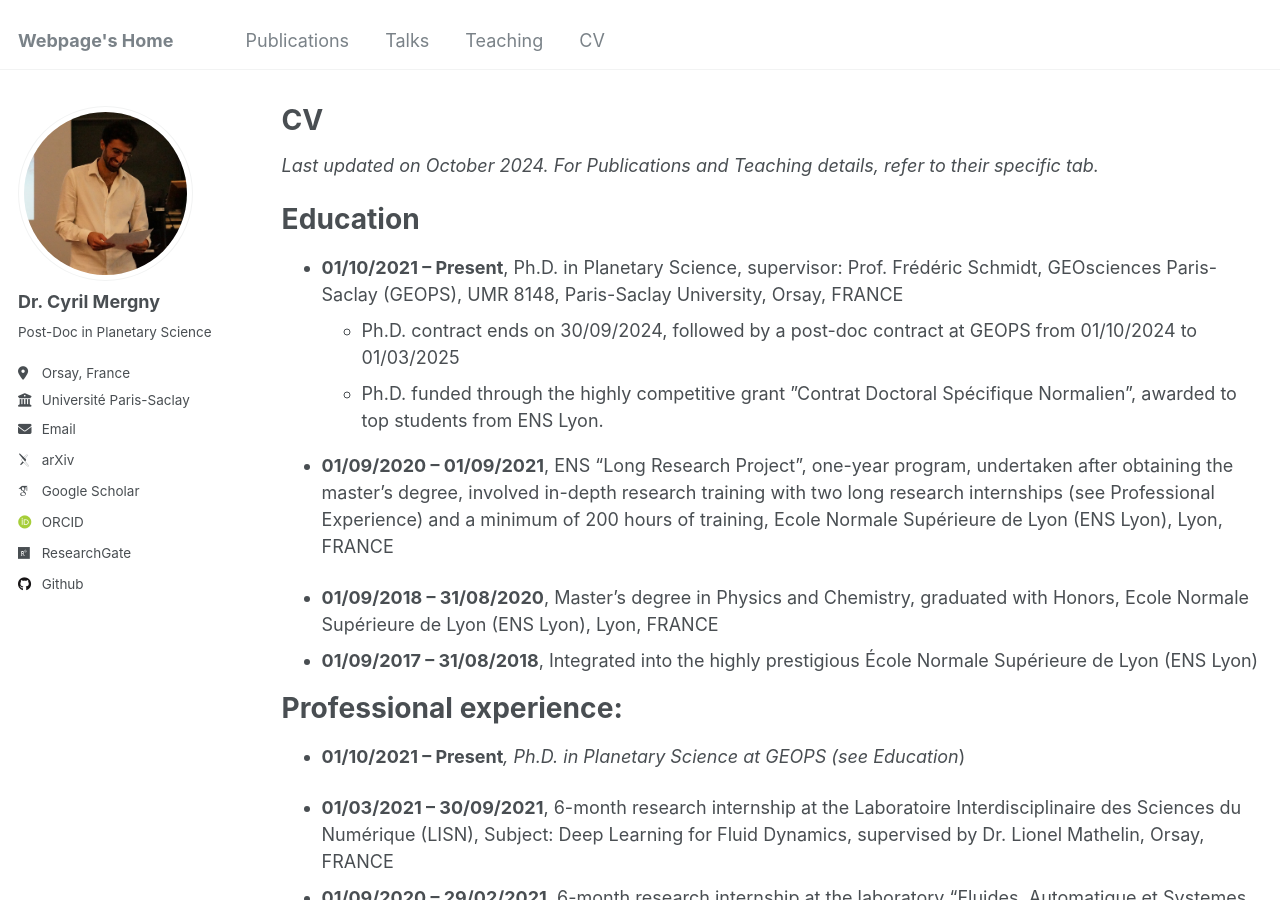
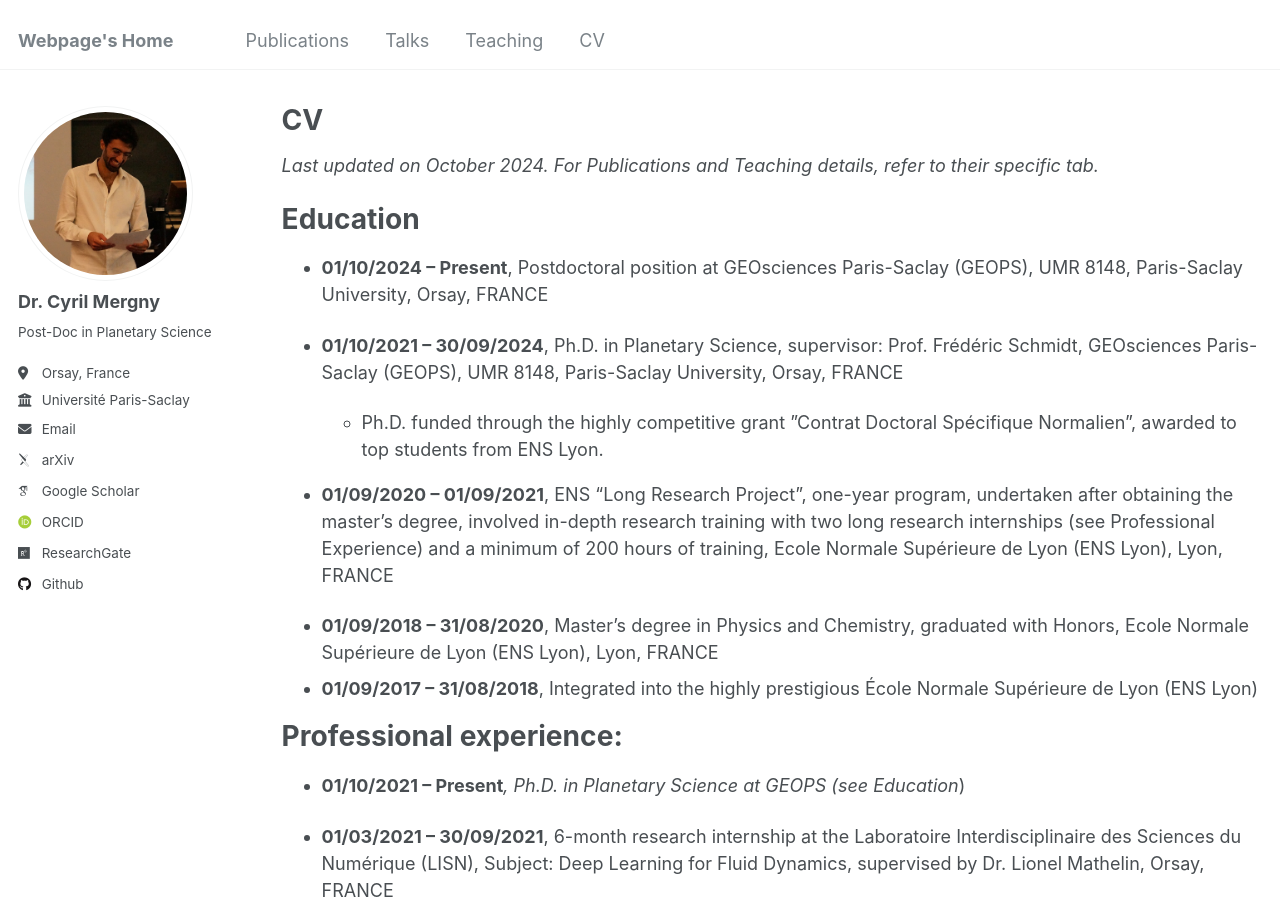
Before and after one commit to cmergny/cmergny.github.io, a Jekyll site: the page built from _pages/cv.md, in a window 1280 px wide and 900 px high. Built offline with Jekyll 4.4.1, drawn with Linux system fonts in a browser that asks for light colours; some web fonts are replaced.

Commit message:
Update cv.md

```diff
--- a/_pages/cv.md
+++ b/_pages/cv.md
@@ -15,8 +15,10 @@ Education
 ======
 
 
-* **01/10/2021 – Present**, Ph.D. in Planetary Science, supervisor: Prof. Frédéric Schmidt, GEOsciences Paris-Saclay (GEOPS),  UMR 8148, Paris-Saclay University, Orsay, FRANCE
-  - Ph.D. contract ends on 30/09/2024, followed by a post-doc contract at GEOPS from 01/10/2024 to 01/03/2025
+* **01/10/2024 – Present**, Postdoctoral position at GEOsciences Paris-Saclay (GEOPS),  UMR 8148, Paris-Saclay University, Orsay, FRANCE
+
+* **01/10/2021 – 30/09/2024**, Ph.D. in Planetary Science, supervisor: Prof. Frédéric Schmidt, GEOsciences Paris-Saclay (GEOPS),  UMR 8148, Paris-Saclay University, Orsay, FRANCE
+
   - Ph.D. funded through the highly competitive grant ”Contrat Doctoral Spécifique Normalien”, awarded to top students from ENS Lyon.
 
 * **01/09/2020 – 01/09/2021**, ENS “Long Research Project”, one-year program, undertaken after obtaining the master’s degree, involved in-depth research training with two long research internships (see Professional Experience) and a minimum of 200 hours of training, Ecole Normale Supérieure de Lyon (ENS Lyon),  Lyon, FRANCE
```
